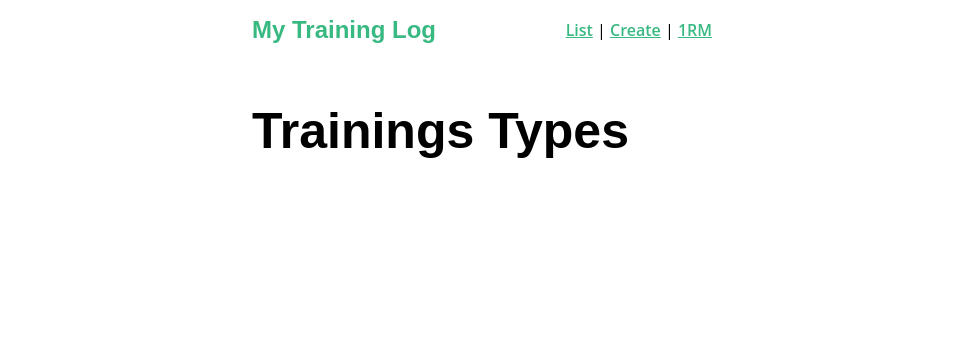
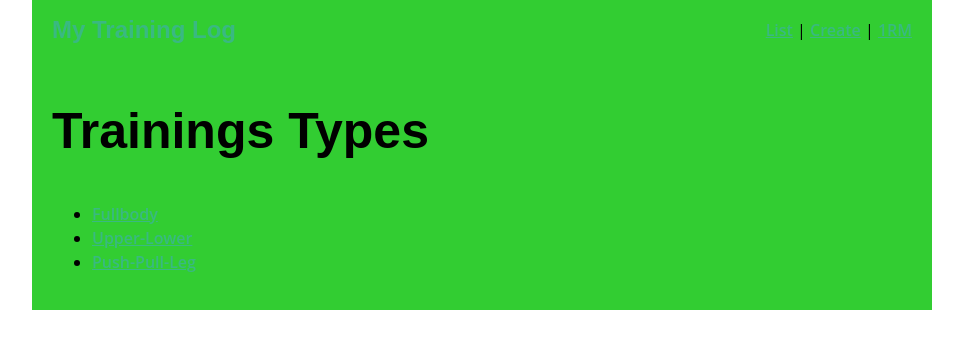
Before and after one commit to dsabalete/my-training-log, a Nuxt app: page / in a window 1280 px wide. Shown: the top 348 px of the page, without its empty margins (158-1121 px from the left). Built offline with nearby package versions, Linux system fonts and the light colour scheme.

Commit message:
add different pages for types of training

```diff
--- a/layouts/default.vue
+++ b/layouts/default.vue
@@ -14,7 +14,7 @@ export default {
 }
 </script>
 
-<style>
+<style lang="scss">
 html {
   -webkit-text-size-adjust: 100%;
   -webkit-font-smoothing: antialiased;
@@ -31,6 +31,18 @@ body {
   width: 500px;
   padding: 0 20px 20px;
   margin: 0 auto;
+}
+@media screen and (min-width: 600px) {
+  #app {
+    width: 550px;
+    background-color: pink;
+  }
+}
+@media screen and (min-width: 992px) {
+  #app {
+    width: 900px;
+    background-color: limegreen;
+  }
 }
 hr {
   box-sizing: content-box;
--- a/package.json
+++ b/package.json
@@ -27,7 +27,9 @@
     "eslint-plugin-nuxt": ">=0.4.2",
     "eslint-plugin-prettier": "^3.1.2",
     "jest": "^24.1.0",
+    "node-sass": "^4.13.1",
     "prettier": "^1.19.1",
+    "sass-loader": "^8.0.2",
     "vue-jest": "^4.0.0-0"
   }
 }
--- /dev/null
+++ b/pages/fullbody/index.vue
@@ -0,0 +1,5 @@
+<template>
+  <div>
+    <h1>Fullbody trainings</h1>
+  </div>
+</template>
--- a/pages/index.vue
+++ b/pages/index.vue
@@ -1,11 +1,26 @@
 <template>
   <div>
     <h1>Trainings Types</h1>
+    <ul>
+      <li v-for="type in types" :key="type">
+        <nuxt-link :to="type.path">{{ type.name }}</nuxt-link>
+      </li>
+    </ul>
   </div>
 </template>
 
 <script>
-export default {}
+export default {
+  data() {
+    return {
+      types: [
+        { name: 'Fullbody', path: '/fullbody' },
+        { name: 'Upper-Lower', path: '/upperlower' },
+        { name: 'Push-Pull-Leg', path: 'pushpullleg' }
+      ]
+    }
+  }
+}
 </script>
 
 <style lang="scss" scoped></style>
--- /dev/null
+++ b/pages/pushpullleg/index.vue
@@ -0,0 +1,5 @@
+<template>
+  <div>
+    <h1>Push Pull Leg Trainings</h1>
+  </div>
+</template>
--- /dev/null
+++ b/pages/upperlower/index.vue
@@ -0,0 +1,5 @@
+<template>
+  <div>
+    <h1>Upper Lower trainings</h1>
+  </div>
+</template>
```
Also changed, not shown: 1 other file (tests, documents, lock files or other folders).
